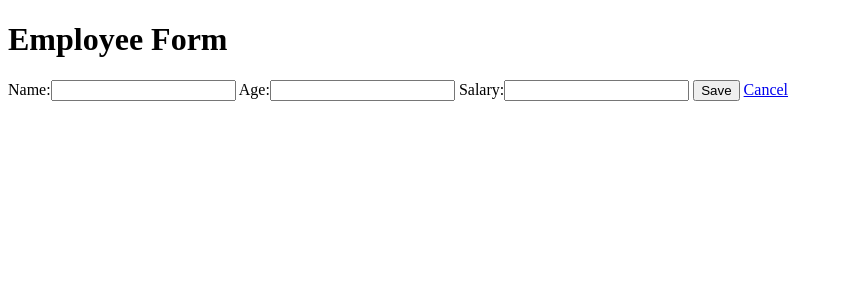
After one commit to SayanKarmakar543/practice-employee-crud, a Django app: page /create/ in a window 1280 px wide. The commit adds this page. Shown: the top 300 px of the page, without its empty margins (0-843 px from the left). Run offline with Django 3.2, Linux system fonts and the light colour scheme.

Commit message:
added create template.

```diff
--- a/app/app/urls.py
+++ b/app/app/urls.py
@@ -15,9 +15,13 @@ Including another URLconf
 """
 from django.contrib import admin
 from django.urls import path
-from employeeApp.views import EmployeeListView
+from employeeApp.views import (
+    EmployeeListView,
+    EmployeeCreateView,
+)
 
 urlpatterns = [
     path('admin/', admin.site.urls),
-    path("", EmployeeListView.as_view(), name="employee-list")
+    path("", EmployeeListView.as_view(), name="employee-list"),
+    path("create/", EmployeeCreateView.as_view(), name="employee-create"),
 ]
--- /dev/null
+++ b/app/employeeApp/forms.py
@@ -0,0 +1,8 @@
+from django import forms
+from employeeApp.models import Employee
+
+
+class EmployeeForm(forms.ModelForm):
+    class Meta:
+        model = Employee
+        fields = ["name", "age", "salary"]
--- a/app/employeeApp/models.py
+++ b/app/employeeApp/models.py
@@ -1,9 +1,9 @@
 from django.db import models
-
+import uuid
 
 # Create your models here.
 class Employee(models.Model):
-    id = models.UUIDField(primary_key=True)
+    id = models.UUIDField(primary_key=True, default=uuid.uuid4, editable=False)
     name = models.CharField(max_length=255)
     age = models.IntegerField()
     salary = models.FloatField()
--- /dev/null
+++ b/app/employeeApp/templates/employeeApp/employee_create.html
@@ -0,0 +1,19 @@
+<!DOCTYPE html>
+<html lang="en">
+<head>
+    <meta charset="UTF-8">
+    <meta name="viewport" content="width=device-width, initial-scale=1.0">
+    <title>Employee Form</title>
+</head>
+<body>
+    <div>
+        <h1>Employee Form</h1>
+        <form method="post" action="">
+            {% csrf_token %}
+            {{ form.as_table }}
+            <button type="submit">Save</button>
+            <a href="{% url 'employee-list' %}">Cancel</a>
+        </form>
+    </div>
+</body>
+</html>
--- a/app/employeeApp/views.py
+++ b/app/employeeApp/views.py
@@ -1,5 +1,7 @@
-from django.views.generic import ListView
+from django.views.generic import ListView, CreateView
 from employeeApp.models import Employee
+from employeeApp.forms import EmployeeForm
+from django.urls import reverse_lazy
 
 # Create your views here.
 
@@ -8,3 +10,11 @@ class EmployeeListView(ListView):
     model = Employee
     template_name = "employeeApp/employee_view.html"
     context_object_name = "employees"
+
+
+class EmployeeCreateView(CreateView):
+    model = Employee
+    template_name = "employeeApp/employee_create.html"
+    form_class = EmployeeForm
+    context_object_name = "employee"
+    success_url = reverse_lazy('employee-list')
```
Also changed, not shown: app/employeeApp/templates/employeeApp/employee_view.html (+21 -12 lines), app/employeeApp/migrations/0002_alter_employee_id.py (added).
